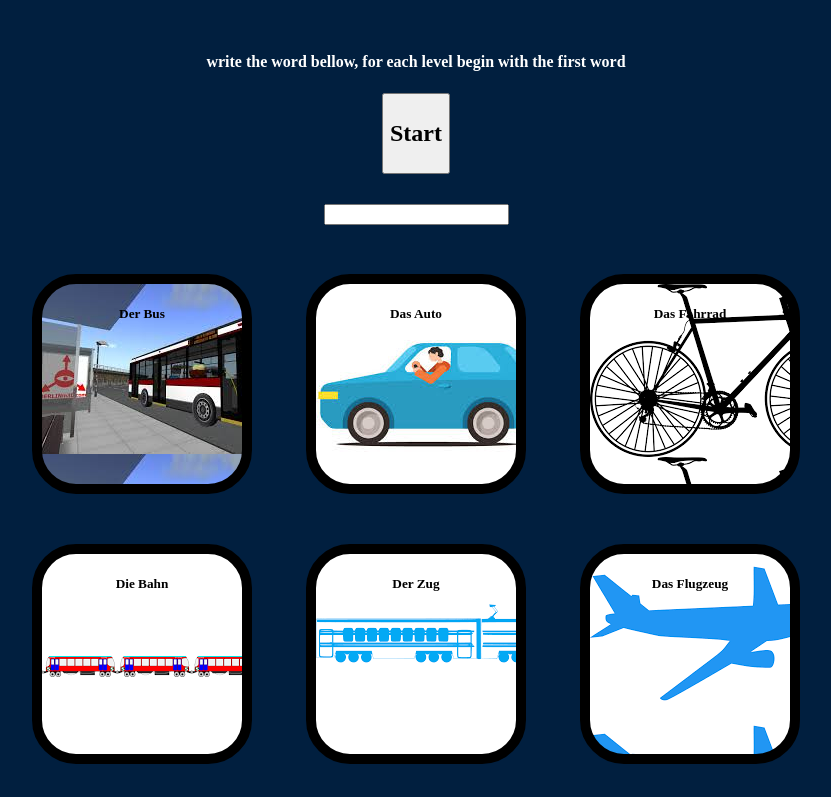
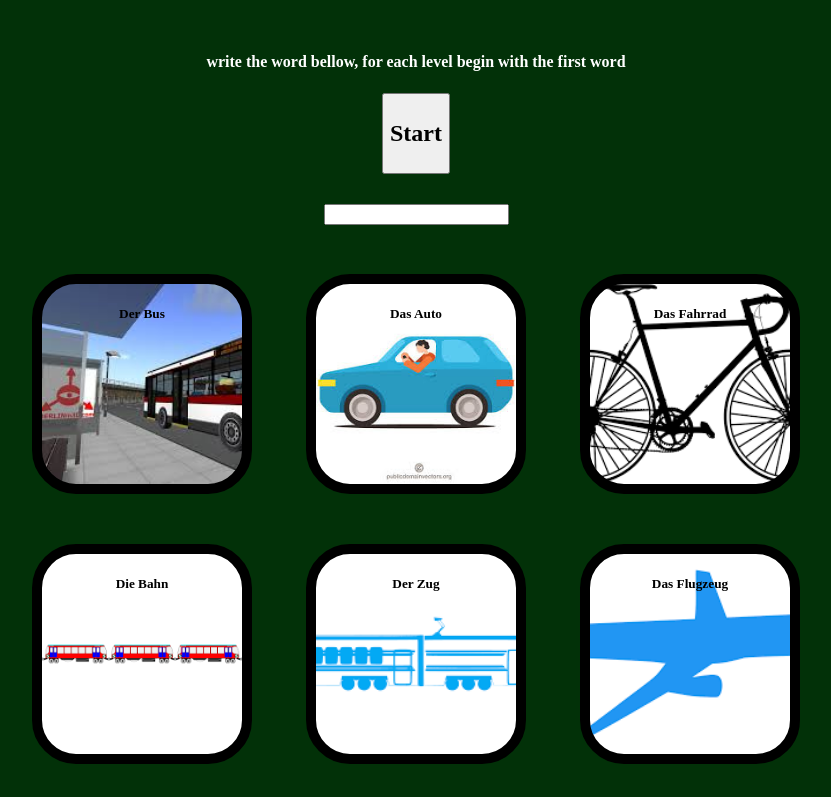
Before and after one commit to tleichs/myLeichs, a plain HTML site: page game.html in a window 1280 px wide. Shown: the part 145-942 px from the top of the page, without its empty margins (224-1055 px from the left). Drawn offline with nearby package versions, Linux system fonts and the light colour scheme.

Commit message:
Add files via upload

```diff
--- a/game.html
+++ b/game.html
@@ -18,7 +18,7 @@
         </h3>
         <div class="row">
             <div class="row">
-                <div type="button" id="green" class="btnG green">
+                <div type="image" id="green" class="btnG green">
                     <h5>Der Bus</h5>
                 </div>
 
--- a/styles.css
+++ b/styles.css
@@ -162,10 +162,8 @@ h3 {
     #title {
         text-align: center;
     }
-    .title-img {
-        transform: rotate(0);
-        position: static;
-        margin-left: 0;
+    .btnGame {
+        visibility: collapse;
     }
 }
 
@@ -181,7 +179,7 @@ h3 {
 
 #bodyGame {
     text-align: center;
-    background-color: #011F3F;
+    background-color: rgb(2, 49, 8);
 }
 
 h4 {
@@ -217,26 +215,38 @@ h4 {
 
 .red {
     background: url("images/car.jpg");
+    background-position: center;
+    background-size: cover;
 }
 
 .green {
     background: url("images/bus.jpg");
+    background-position: inherit;
+    background-size: cover;
 }
 
 .blue {
     background: url("images/zug.png");
+    background-position: center;
+    background-size: cover;
 }
 
 .yellow {
     background: url("images/bahn.png");
+    background-position: center;
+    background-size: cover;
 }
 
 .black {
     background: url("images/fahrrad.png");
+    background-position: center;
+    background-size: cover;
 }
 
 .white {
     background: url("images/flugzeug.png");
+    background-position: center;
+    background-size: cover;
 }
 
 .pressed {
```
Also changed, not shown: blog.html (+1 -1 lines), index.html (+2 -2 lines), stylesblog.css (+7 -2 lines).
